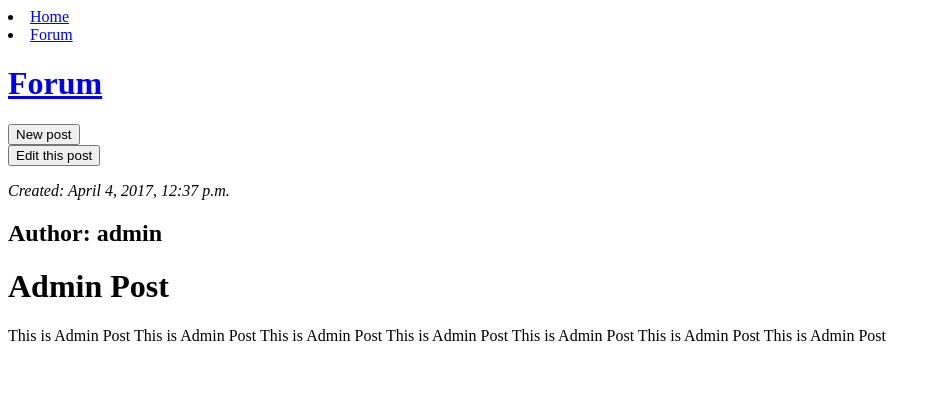
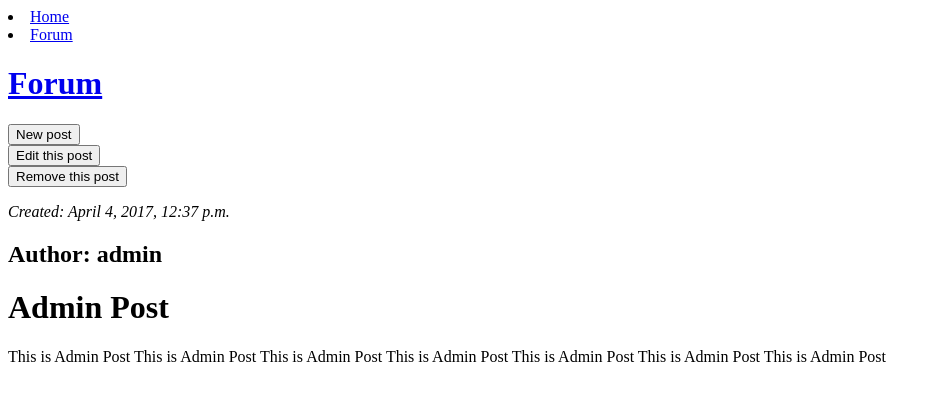
Before and after one commit to malukasrokas/sports-site, a Django app: page /forumpost/1/ in a window 1280 px wide. Shown: the top 401 px of the page, without its empty margins (0-941 px from the left). Run offline with Django 3.2, Linux system fonts and the light colour scheme; a user stored in the database is signed in; data comes from the database, SQL or seed files in the repository; both versions use the stored data as it was after the commit.

Commit message:
Added functionality to remove forum post

```diff
--- a/newsfeed/templates/forum/forumpost_detail.html
+++ b/newsfeed/templates/forum/forumpost_detail.html
@@ -5,6 +5,11 @@
         <form action="{% url 'edit_forumpost' pk=forumpost.pk %}">
             <input type="submit" value="Edit this post" />
         </form>
+
+        <form action="{% url 'remove_forumpost' pk=forumpost.pk %}">
+            <input type="submit" value="Remove this post" />
+        </form>
+
     {% endif %}
 
     <div class="forumpost">
--- a/newsfeed/templates/newsfeed/base.html
+++ b/newsfeed/templates/newsfeed/base.html
@@ -4,11 +4,8 @@
     <head>
         <title>New's feed</title>
     </head>
-    <body>
+    <body><br>
         <div>
-            <form action="{% url 'post_list' %}">
-                <input type="submit" value="Home Page" />
-            </form>
             {% if user.is_superuser %}
                 <form action="{% url 'post_new' %}">
                     <input type="submit" value="New post" />
--- a/newsfeed/urls.py
+++ b/newsfeed/urls.py
@@ -11,4 +11,5 @@ urlpatterns = [
     url(r'^forumpost/(?P<pk>\d+)/$', views.forumpost_detail, name='forumpost_detail'),
     url(r'^forumpost/new/$', views.new_forumpost, name='new_forumpost'),
     url(r'^forumpost/edit/(?P<pk>\d+)/$', views.edit_forumpost, name='edit_forumpost'),
+    url(r'^forumpost/(?P<pk>\d+)/remove/$', views.remove_forumpost, name='remove_forumpost'),
 ]
--- a/newsfeed/views.py
+++ b/newsfeed/views.py
@@ -77,3 +77,8 @@ def edit_forumpost(request, pk):
     else:
         form = ForumPostForm(instance=forumpost)
     return render(request, 'forum/edit_forumpost.html', {'form': form})
+
+def remove_forumpost(request, pk):
+    forumpost = get_object_or_404(ForumPost, pk=pk)
+    forumpost.delete()
+    return redirect('forum_list')
```
Also changed, not shown: README.md, db.sqlite3.
